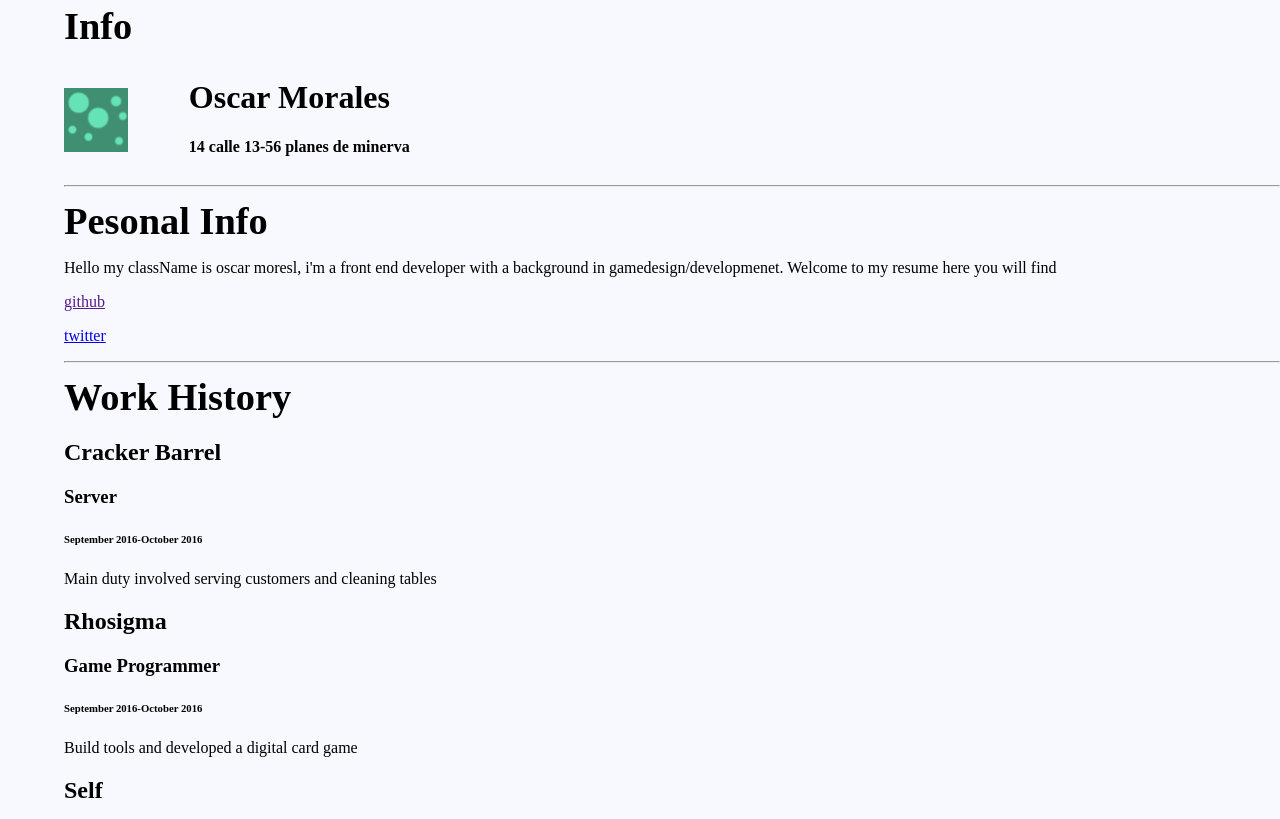
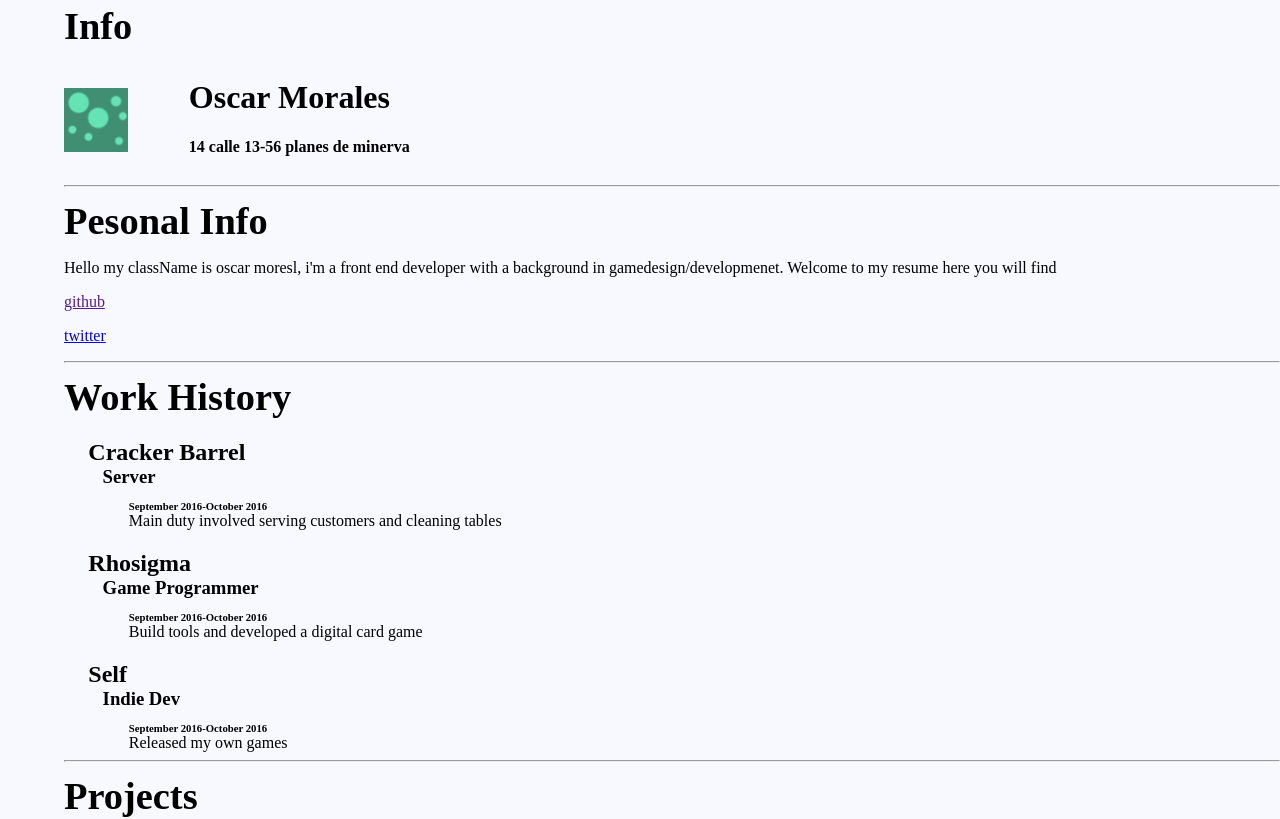
Before and after one commit to Vidsneezes/InteractiveResume, a React (Create React App) app: page / in a window 1280 px wide. Shown: the top 819 px of the page. Built offline with nearby package versions, Linux system fonts and the light colour scheme; a web font is replaced by a local one.

Commit message:
update styles for work history

```diff
--- a/src/components/workhistory/WorkHistory.jsx
+++ b/src/components/workhistory/WorkHistory.jsx
@@ -1,4 +1,5 @@
 import React, { Component } from 'react';
+import './style.css';
 
 class WorkHistory extends Component {
   render() {
@@ -8,13 +9,13 @@ class WorkHistory extends Component {
        workTable = workhistory.work.map((item, i) => {
          return(
           <div key={i} className="workhistory-intro">
-            <span>
+            <span className="wh-place-position">
               <h2>{item.workplace}</h2>
               <h3>{item.position}</h3>
             </span>
-            <h6>{item.startdate}-{item.enddate}</h6>
-            <div>
-              <p>{item.jobdes}</p>
+            <div className="wh-date-description">
+              <h6>{item.startdate}-{item.enddate}</h6>
+              {item.jobdes}
             </div>
           </div>
          );
--- /dev/null
+++ b/src/components/workhistory/style.css
@@ -0,0 +1,21 @@
+.workhistory {
+    padding-left: 2%;
+}
+
+.wh-place-position h2 {
+    margin-bottom: 0px;
+}
+
+.wh-place-position h3 {
+    margin-top: 0px;
+    margin-bottom: 1%;
+    padding-left: 1.2%;
+}
+
+.wh-date-description {
+    padding-left: 3.4%;
+}
+
+.wh-date-description h6 {
+    margin: 0px;
+}
```
